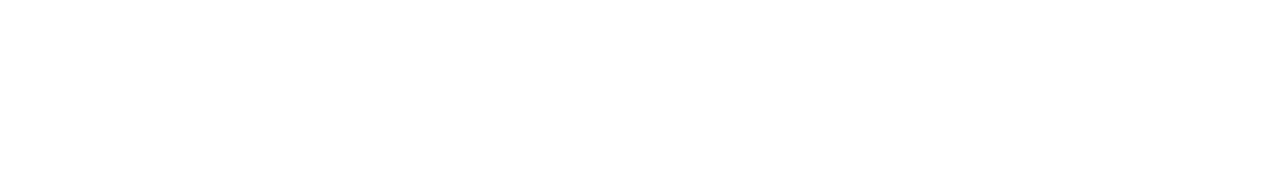
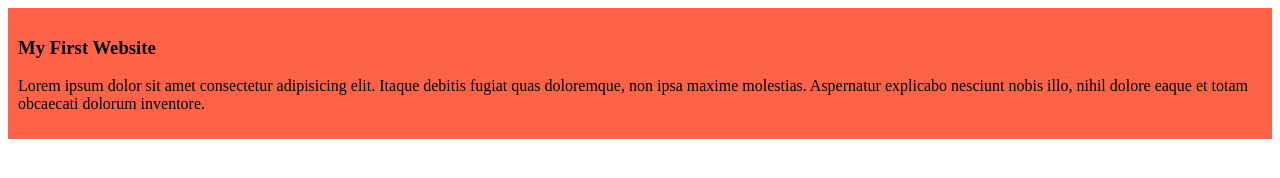
Before and after one commit to Alavi07/my-first-github-repo, a plain HTML site: page index.html in a window 1280 px wide. Drawn offline with Linux system fonts and the light colour scheme.

Commit message:
added the first blog

```diff
--- a/index.html
+++ b/index.html
@@ -4,8 +4,12 @@
     <meta charset="UTF-8">
     <meta name="viewport" content="width=device-width, initial-scale=1.0">
     <title>My First Github Repo</title>
+    <link rel="stylesheet" href="styles/blog.css">
 </head>
 <body>
-
+    <div>
+        <h3>My First Website</h3>
+        <p>Lorem ipsum dolor sit amet consectetur adipisicing elit. Itaque debitis fugiat quas doloremque, non ipsa maxime molestias. Aspernatur explicabo nesciunt nobis illo, nihil dolore eaque et totam obcaecati dolorum inventore.</p>
+    </div>
 </body>
 </html>
--- /dev/null
+++ b/styles/blog.css
@@ -0,0 +1,4 @@
+div{
+    background-color: tomato;
+    padding: 10px;
+}
```
